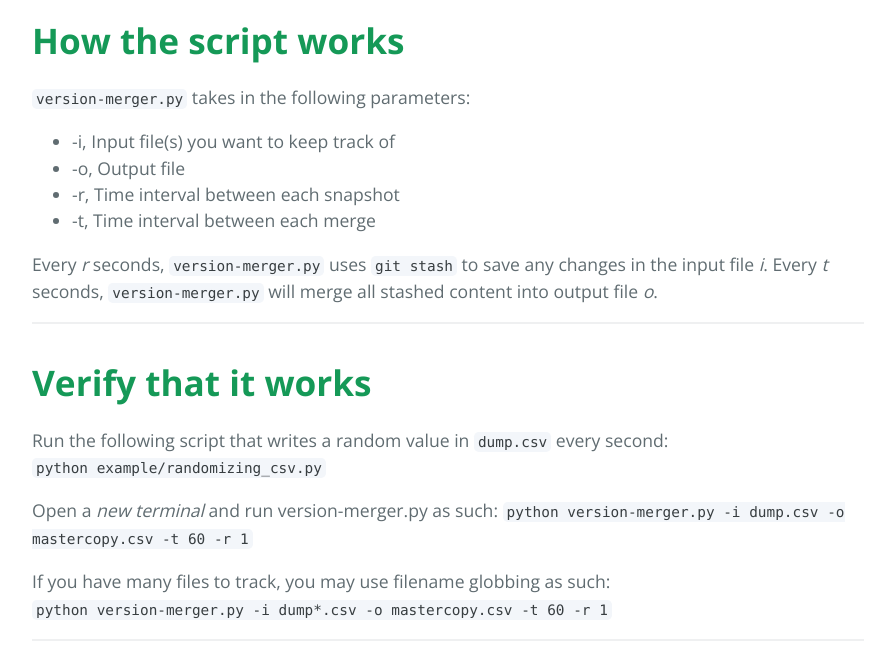
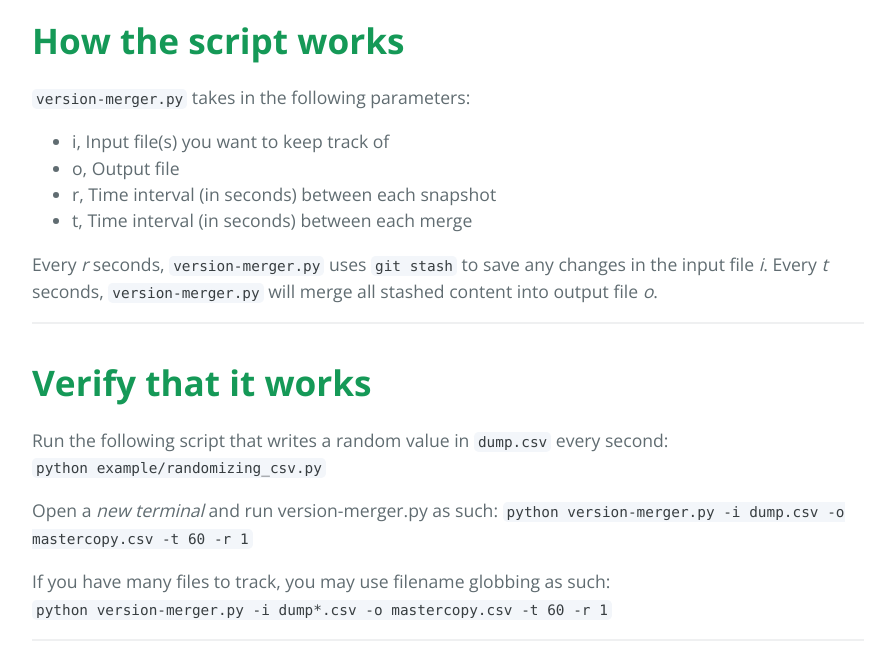
Before and after one commit to facerecog/version-merger, a plain HTML site: page index.html in a window 1280 px wide. Shown: the part 1540-2210 px from the top of the page, without its empty margins (192-1087 px from the left). Drawn offline with nearby package versions, Linux system fonts and the light colour scheme.

```diff
--- a/index.html
+++ b/index.html
@@ -73,7 +73,8 @@
 
 <p>Now <code>cd</code> into the newly extracted directory.</p>
 
-<p>Alternatively, install using <code>pip</code>: <code>sudo pip install version-merger</code></p>
+<p>Alternatively, install using <code>pip</code>:
+<code>sudo pip install version-merger</code></p>
 
 <hr>
 
@@ -84,10 +85,10 @@
 <p><code>version-merger.py</code> takes in the following parameters:</p>
 
 <ul>
-<li>-i, Input file(s) you want to keep track of</li>
-<li>-o, Output file</li>
-<li>-r, Time interval between each snapshot</li>
-<li>-t, Time interval between each merge</li>
+<li>i, Input file(s) you want to keep track of</li>
+<li>o, Output file</li>
+<li>r, Time interval (in seconds) between each snapshot</li>
+<li>t, Time interval (in seconds) between each merge</li>
 </ul>
 
 <p>Every <em>r</em> seconds, <code>version-merger.py</code> uses <code>git stash</code> to save any changes in the input file <em>i</em>. Every <em>t</em> seconds, <code>version-merger.py</code> will merge all stashed content into output file <em>o</em>.</p>
```
Also changed, not shown: params.json (+1 -1 lines).
